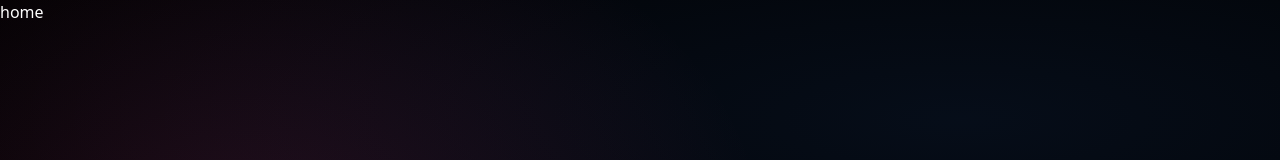
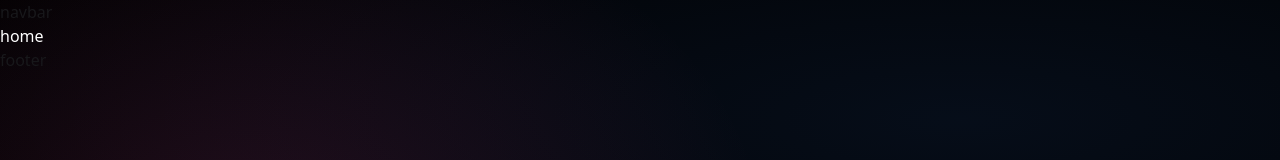
Before and after one commit to tahmid-khan-hub/Asshnora, a Next.js app: page / in a window 1280 px wide. Shown: the top 160 px of the page. Built offline with nearby package versions, Linux system fonts and the light colour scheme.

Commit message:
added navbar and footer in the layout

```diff
--- /dev/null
+++ b/src/app/components/Footer.tsx
@@ -0,0 +1,11 @@
+import React from 'react';
+
+const Footer = () => {
+    return (
+        <div>
+            footer
+        </div>
+    );
+};
+
+export default Footer;
--- /dev/null
+++ b/src/app/components/Navbar.tsx
@@ -0,0 +1,11 @@
+import React from 'react';
+
+const Navbar = () => {
+    return (
+        <div>
+            navbar
+        </div>
+    );
+};
+
+export default Navbar;
--- a/src/app/layout.tsx
+++ b/src/app/layout.tsx
@@ -1,6 +1,8 @@
 import type { Metadata } from "next";
 import { Inter } from "next/font/google";
 import "./globals.css";
+import Navbar from "./components/Navbar";
+import Footer from "./components/Footer";
 
 const inter = Inter({
   variable: "--font-inter",
@@ -34,7 +36,11 @@
             }}
           />
           {/* Content */}
-          <main className="relative z-10">{children}</main>
+          <main className="relative z-10">
+            <Navbar></Navbar>
+            {children}
+            <Footer></Footer>
+            </main>
         </div>
       </body>
     </html>
```
